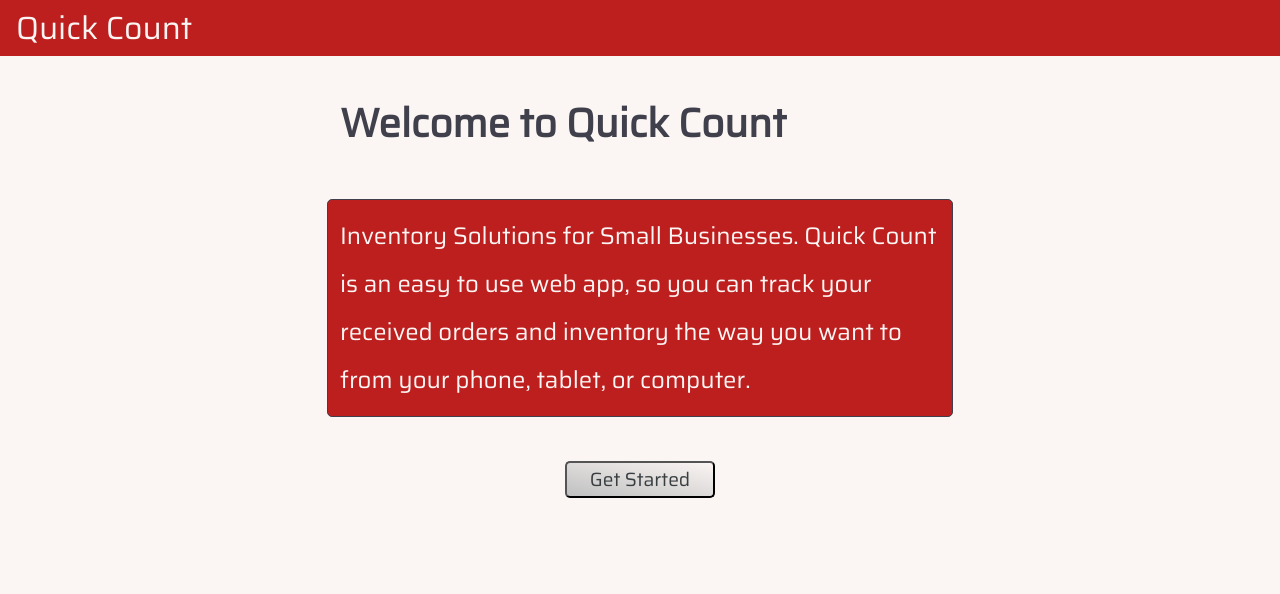
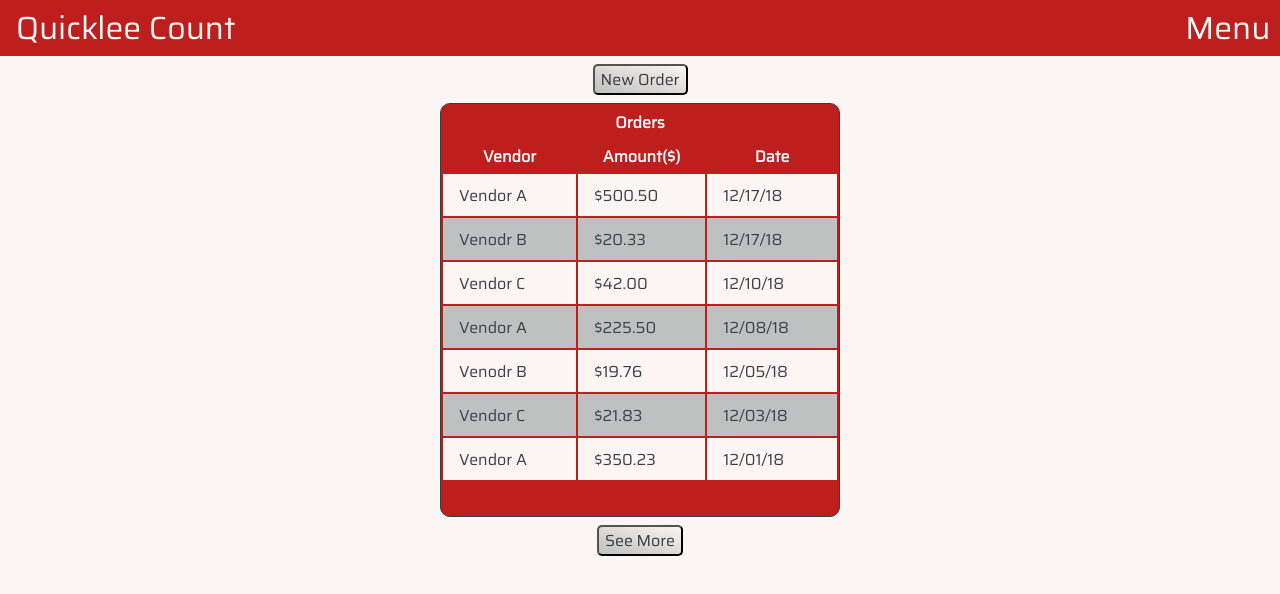
Before and after one commit to JOLee83/front-end, a React (Create React App) app: page /#/app/orders in a window 1280 px wide. Before the commit this address led to /#/app/inventory. Shown: the top 594 px of the page. Built offline with nearby package versions, Linux system fonts and the light colour scheme.

Commit message:
fixed hashrouter

```diff
--- a/src/App.jsx
+++ b/src/App.jsx
@@ -1,5 +1,5 @@
 import React, { Component } from 'react';
-import { BrowserRouter as Router, Route, Switch, Link } from 'react-router-dom'
+import { HashRouter as Router, Route, Switch, Link } from 'react-router-dom'
 import Login from './Components/Login.jsx'
 import Welcome from './Components/Welcome.jsx'
 import Application from './Components/Application.jsx'
--- a/src/Components/AppComponents/AppHeader.jsx
+++ b/src/Components/AppComponents/AppHeader.jsx
@@ -1,5 +1,5 @@
 import React, { Component } from 'react';
-import { BrowserRouter as Router, Route, Switch, Link } from 'react-router-dom'
+import { HashRouter as Router, Route, Switch, Link } from 'react-router-dom'
 
 
 class AppHeader extends Component {
@@ -22,14 +22,14 @@ class AppHeader extends Component {
   render() {
     return (
       <>
-        <header className="app-header"><div>Quick Count</div><div className="mobile-menu" onClick={this._toggleMenu}>{this.state.actionsMenu === 'hidden' ? <i className="fas fa-bars" /> : <i className="fas fa-times" />}</div><div className="full-menu" onClick={this._toggleMenu}>{this.state.actionsMenu === 'hidden' ? 'Menu' : 'Close'}</div></header>
+        <header className="app-header"><div>Quicklee Count</div><div className="mobile-menu" onClick={this._toggleMenu}>{this.state.actionsMenu === 'hidden' ? <i className="fas fa-bars" /> : <i className="fas fa-times" />}</div><div className="full-menu" onClick={this._toggleMenu}>{this.state.actionsMenu === 'hidden' ? 'Menu' : 'Close'}</div></header>
         <nav className={this.state.actionsMenu}>
-          <Link to="/app" onClick={this._toggleMenu}>Home</Link>
-          <Link to="/orders" onClick={this._toggleMenu}>Orders</Link>
-          <Link to="/inventory" onClick={this._toggleMenu}>Inventory</Link>
-          <Link to="/app" onClick={this._toggleMenu}>Reports</Link>
-          <Link to="/app" onClick={this._toggleMenu}>Settings</Link>
-          <Link exact to="/login">Logout</Link>
+          <Link exact to="/app" onClick={this._toggleMenu}><i className="fas fa-home" /> Home</Link>
+          <Link to="/app/orders" onClick={this._toggleMenu}><i className="fas fa-box" /> Orders</Link>
+          <Link to="/app/inventory" onClick={this._toggleMenu}><i className="fas fa-clipboard-list" /> Inventory</Link>
+          <Link exact to="/app" onClick={this._toggleMenu}><i className="fas fa-file-alt" /> Reports</Link>
+          <Link exact to="/app" onClick={this._toggleMenu}><i className="fas fa-cog" /> Settings</Link>
+          <Link exact to="/login"><i className="fas fa-sign-out-alt" /> Logout</Link>
         </nav>
       </>
     );
--- a/src/Components/AppComponents/Orders.jsx
+++ b/src/Components/AppComponents/Orders.jsx
@@ -1,12 +1,12 @@
 import React, { Component } from 'react';
-import { BrowserRouter as Router, Route, Switch, Link } from 'react-router-dom'
+import { HashRouter as Router, Route, Switch, Link } from 'react-router-dom'
 
 class Orders extends Component {
   render() {
     return (
       <>
         <div className="button-div">
-          <Link to="/inputorder"><button>New Order</button></Link>
+          <Link to="/app/inputorder"><button>New Order</button></Link>
         </div>
         <div className="orders">
           <table className="orders-table">
--- a/src/Components/Application.jsx
+++ b/src/Components/Application.jsx
@@ -1,5 +1,5 @@
 import React, { Component } from 'react';
-import { BrowserRouter as Router, Route, Switch, Link } from 'react-router-dom'
+import { HashRouter as Router, Route, Switch, Link } from 'react-router-dom'
 
 import AppHeader from './AppComponents/AppHeader.jsx'
 import AppHome from './AppComponents/AppHome.jsx'
@@ -15,10 +15,10 @@ class Application extends Component {
         <>
           <AppHeader />
           <Switch>
-            <Route path="/app" component={AppHome} />
-            <Route path="/orders" component={Orders} />
-            <Route path="/inputorder" component={InputOrder} />
-            <Route path="/inventory" component={Inventory} />
+            <Route exact path="/app" component={AppHome} />
+            <Route path="/app/orders" component={Orders} />
+            <Route path="/app/inputorder" component={InputOrder} />
+            <Route path="/app/inventory" component={Inventory} />
           </Switch>
         </>
       </Router>
--- a/src/Components/Login.jsx
+++ b/src/Components/Login.jsx
@@ -1,16 +1,16 @@
 import React, { Component } from 'react';
-import { BrowserRouter as Router, Route, Switch, Link } from 'react-router-dom'
+import { HashRouter as Router, Route, Switch, Link } from 'react-router-dom'
 
 class Login extends Component {
   render() {
     return (<>
-      <header className="landing-title">Quick Count</header>
+      <header className="landing-title">Quicklee Count</header>
       <div className="login-div">
         <form>
           <input />
           <h4>User Name</h4>
           <input type="password" />
-          <h4>Password<div className="spacer" /> <a>Forgot?</a></h4>
+          <h4>Password<div className="spacer" /> <a href="#">Forgot?</a></h4>
         </form>
         <Link to="/app"><button>Login</button></Link>
       </div>
--- a/src/Components/Welcome.jsx
+++ b/src/Components/Welcome.jsx
@@ -6,7 +6,7 @@ class Welcome extends Component {
     return (
 
       <>
-        <header className="landing-title">Quick Count</header>
+        <header className="landing-title">Quicklee Count</header>
         <div className="welcome-div">
           <h1>Welcome to Quick Count</h1>
           <p>Inventory Solutions for Small Businesses. Quick Count is an easy to use web app, so you can track your received orders and inventory the way you want to from your phone, tablet, or computer.</p>
--- a/src/index.scss
+++ b/src/index.scss
@@ -122,7 +122,7 @@ body {
   // align-content: center;
   position: fixed;
   transition: right .5s ease-in-out;
-  width: 50%;
+  width: 60%;
   max-width: 250px;
   z-index: 80;
   margin: 0 5%;
```
